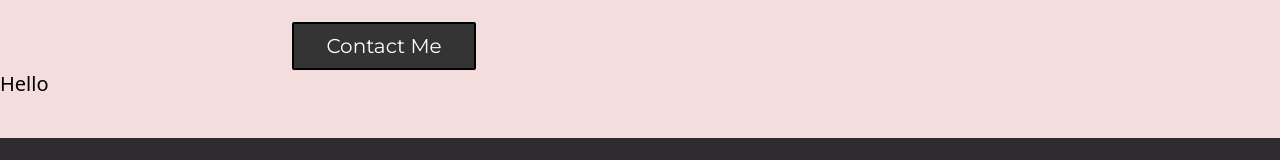
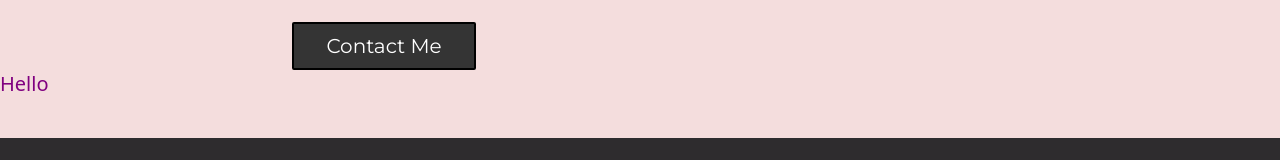
Before and after one commit to jgajdosbomben/portfolio, a React (Vite) app: page / in a window 1280 px wide. Shown: the part 442-602 px from the top of the page. Built offline with nearby package versions, Linux system fonts and the light colour scheme.

Commit message:
Adding custom class

```diff
--- a/src/index.css
+++ b/src/index.css
@@ -14,3 +14,9 @@ body {
     font-family: Proxima Nova, system-ui, sans-serif;
   }
 }
+
+@layer components {
+  .test {
+    color: purple;
+  }
+}
```
